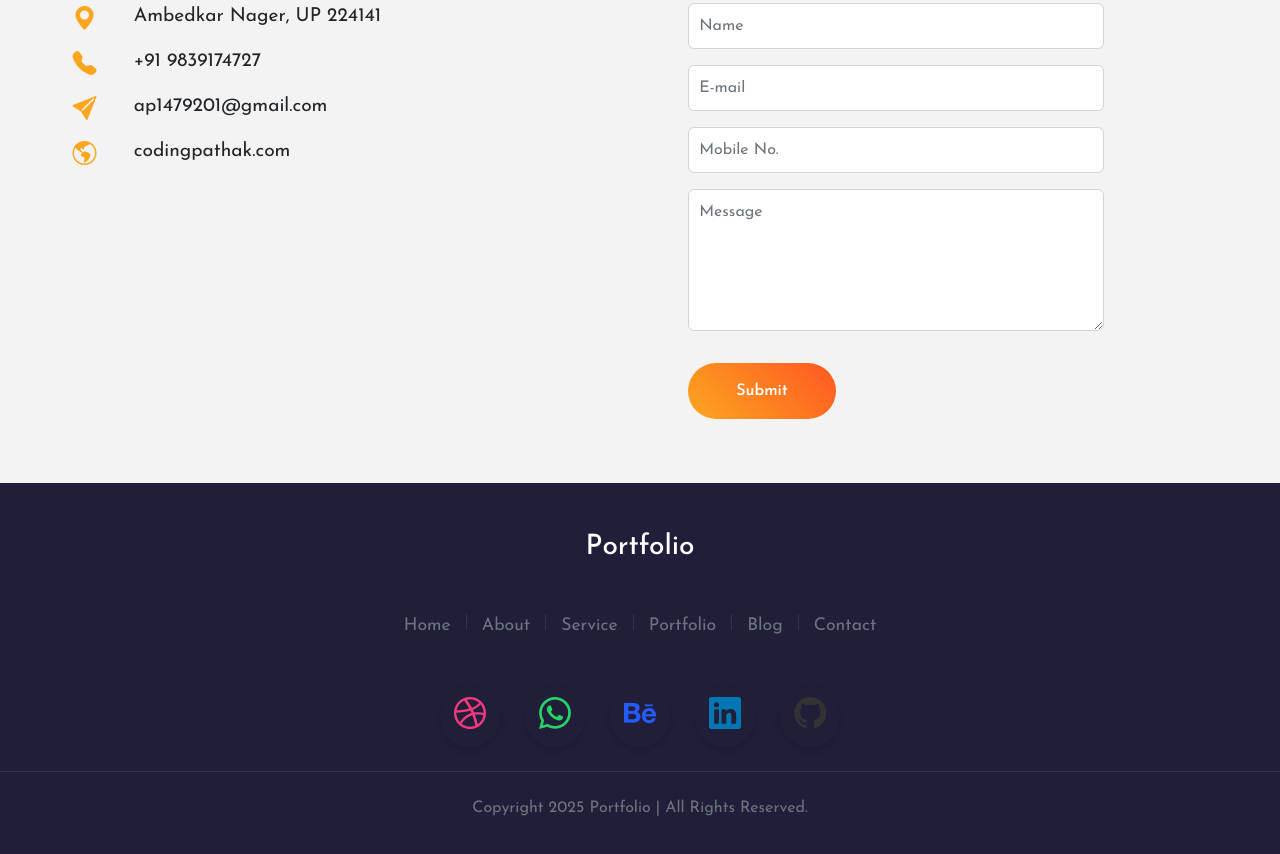
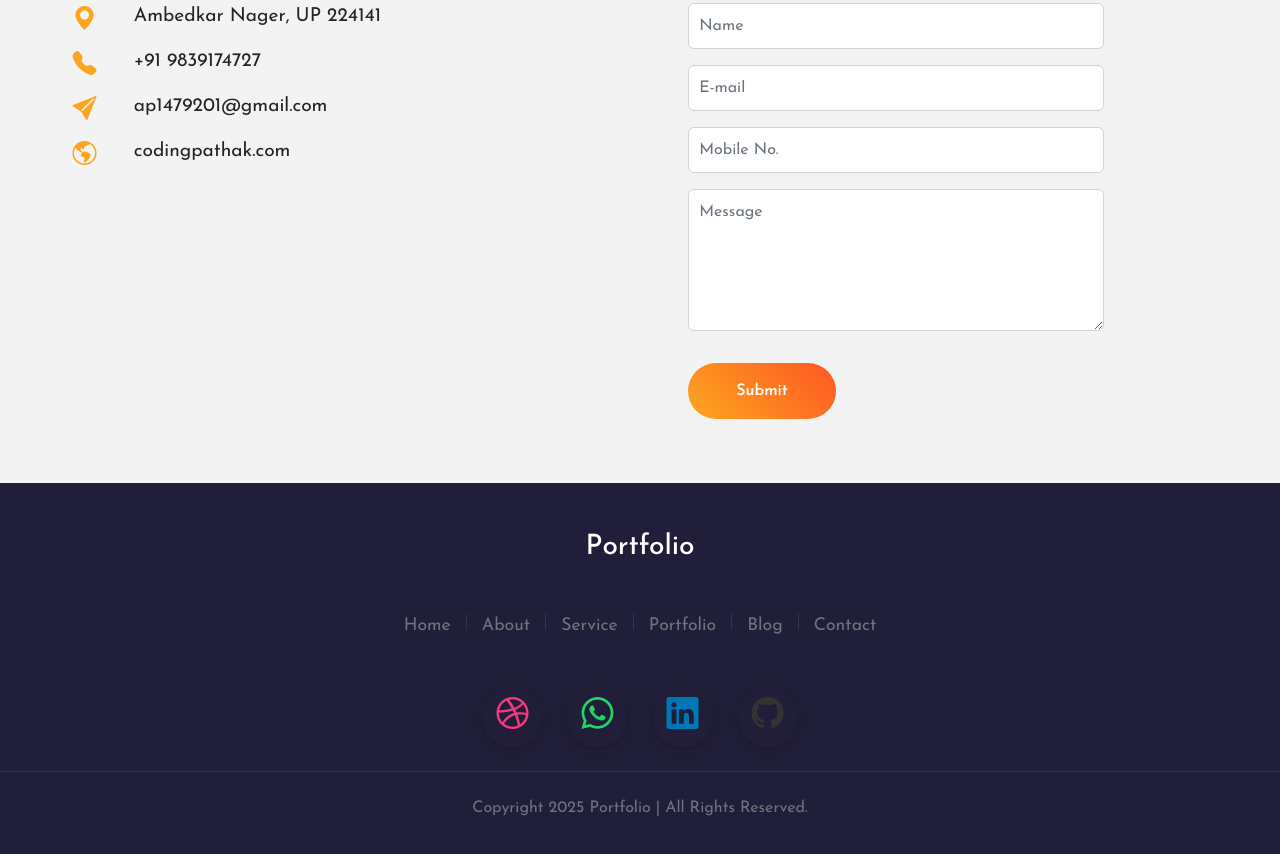
Before and after one commit to AbhishekPathak226/Portfolio, a plain HTML site: page index.html in a window 1280 px wide. Shown: the part 3788-4642 px from the top of the page. Drawn offline with nearby package versions, Linux system fonts and the light colour scheme.

Commit message:
Update index.html

```diff
--- a/index.html
+++ b/index.html
@@ -553,9 +553,7 @@
   <a href="https://wa.me/919839174727" target="_blank" class="rounded-pill whatsapp">
     <i class="bi bi-whatsapp"></i>
   </a>
-  <a href="https://www.behance.net/yourprofile" target="_blank" class="rounded-pill behance">
-    <i class="bi bi-behance"></i>
-  </a>
+
   <a href="https://www.linkedin.com/in/abhishek-pathak-3801002ba?lipi=urn%3Ali%3Apage%3Ad_flagship3_profile_view_base_contact_details%3BUr0jbcPqSkmnwDn%2FlDA%2BJw%3D%3D" target="_blank" class="rounded-pill linkedin">
     <i class="bi bi-linkedin"></i>
   </a>
```
